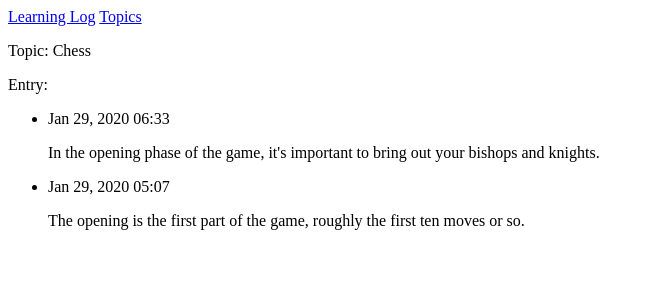
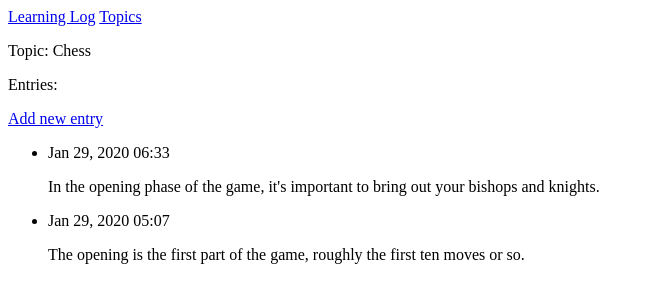
Before and after one commit to RagdollNoone/ThinkingInPython, a Django app: page /topics/2/ in a window 1280 px wide. Shown: the top 303 px of the page, without its empty margins (0-654 px from the left). Run offline with Django 3.2, Linux system fonts and the light colour scheme; data comes from the database, SQL or seed files in the repository; both versions use the stored data as it was after the commit.

Commit message:
add new_entry page

```diff
--- a/Django/first_project/learning_logs/urls.py
+++ b/Django/first_project/learning_logs/urls.py
@@ -7,4 +7,5 @@ urlpatterns = [
     url(r'^topics/$', views.topics, name='topics'),
     url(r'^topics/(?P<topic_id>\d+)/$', views.topic, name='topic'),
     url(r'^new_topic/$', views.new_topic, name='new_topic'),
+    url(r'^new_entry/(?P<topic_id>\d+)/$', views.new_entry, name='new_entry'),
 ]
--- a/Django/first_project/learning_logs/views.py
+++ b/Django/first_project/learning_logs/views.py
@@ -4,7 +4,7 @@ from django.shortcuts import render
 from .models import Topic, Entry
 from django.http import HttpResponseRedirect
 from django.urls import reverse
-from .forms import TopicForm
+from .forms import TopicForm, EntryForm
 
 
 # Create your views here.
@@ -36,3 +36,20 @@ def new_topic(request):
 
     context = {'form': form}
     return render(request, 'learning_logs/new_topic.html', context)
+
+
+def new_entry(request, topic_id):
+    topic = Topic.objects.get(id=topic_id)
+
+    if request.method != 'POST':
+        form = EntryForm()
+    else:
+        form = EntryForm(data=request.POST)
+        if form.is_valid():
+            new_entry = form.save(commit=False)
+            new_entry.topic = topic
+            new_entry.save()
+            return HttpResponseRedirect(reverse('learning_logs:topic', args=[topic_id]))
+
+    context = {'topic': topic, 'form': form}
+    return render(request, 'learning_logs/new_entry.html', context)
--- a/Django/first_project/templates/learning_logs/topic.html
+++ b/Django/first_project/templates/learning_logs/topic.html
@@ -2,7 +2,12 @@
 
 {% block content %}
     <p>Topic: {{topic}}</p>
-    <p>Entry: </p>
+    <p>Entries: </p>
+
+    <p>
+        <a href="{% url 'learning_logs:new_entry' topic.id %}">Add new entry</a>
+    </p>
+
     <ul>
         {% for entry in entries %}
             <li>
```
Also changed, not shown: Django/first_project/learning_logs/forms.py (+9 -1 lines), Django/first_project/templates/learning_logs/new_entry.html (added, +13 -0 lines), Django/first_project/db.sqlite3.
